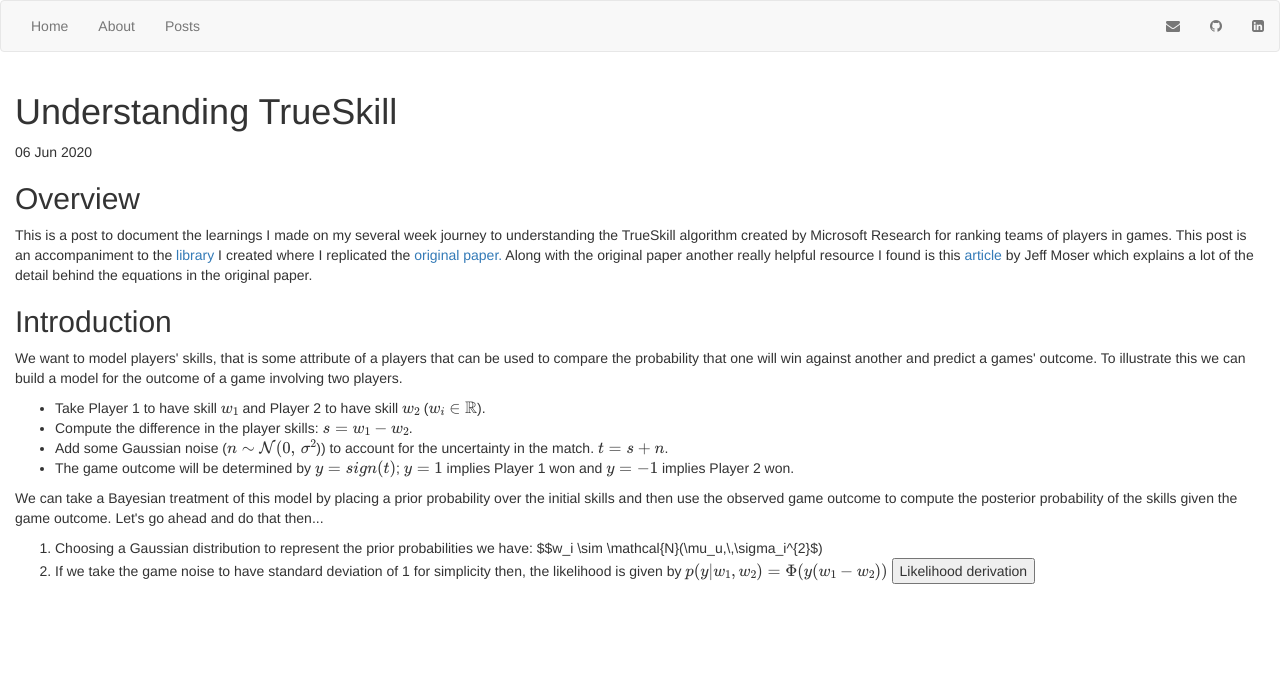
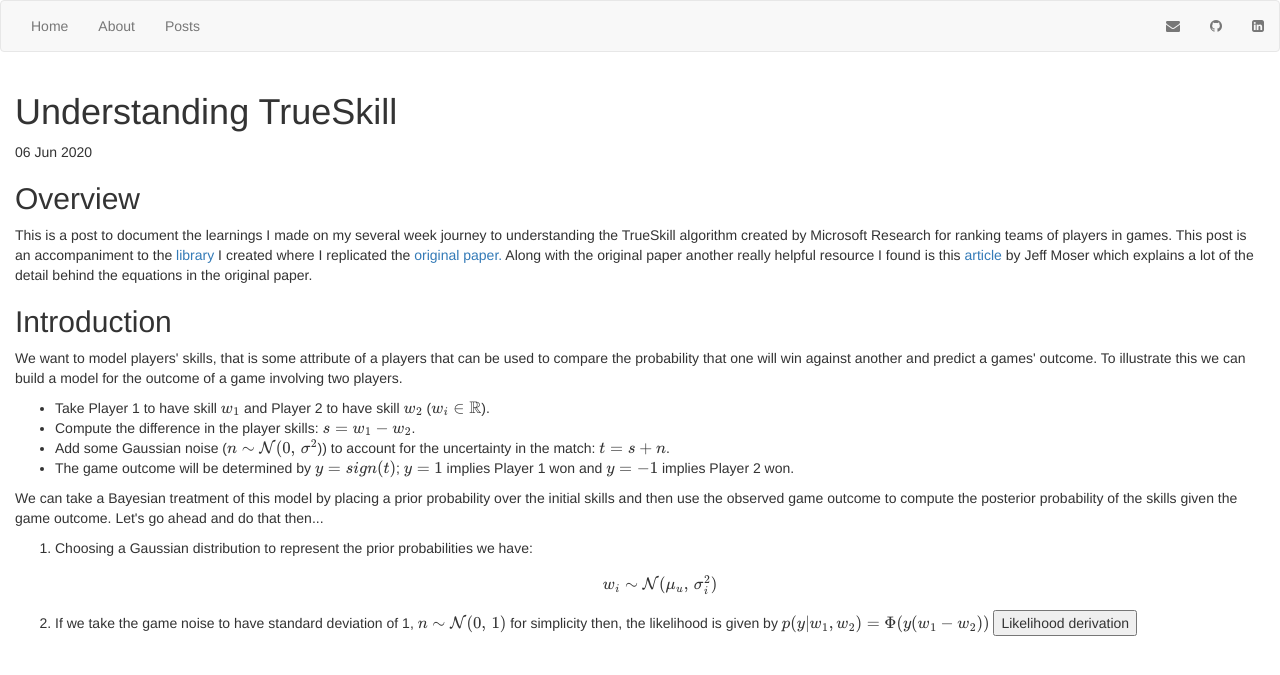
Before and after one commit to Nush395/Nush395.github.io, a Jekyll site: the page built from _posts/2020-06-06-true-skill.html, in a window 1280 px wide. Shown: the top 675 px of the page. Built offline with Jekyll 4.4.1, drawn with Linux system fonts in a browser that asks for light colours; formulas are drawn with MathJax 3.

Commit message:
Add intro equations.

```diff
--- a/_posts/2020-06-06-true-skill.html
+++ b/_posts/2020-06-06-true-skill.html
@@ -37,7 +37,7 @@ date: 2020-06-06
             Compute the difference in the player skills: $s = w_1 - w_2$.
         </li>
         <li>
-            Add some Gaussian noise ($n \sim \mathcal{N}(0,\,\sigma^{2}$)) to account for the uncertainty in the match.
+            Add some Gaussian noise ($n \sim \mathcal{N}(0,\,\sigma^{2}$)) to account for the uncertainty in the match:
             $t=s+n$.
         </li>
         <li>
@@ -52,17 +52,18 @@ date: 2020-06-06
     <ol>
         <li>
             Choosing a Gaussian distribution to represent the prior probabilities we have:
-            $$w_i \sim \mathcal{N}(\mu_u,\,\sigma_i^{2}$)
+            $$w_i \sim \mathcal{N}(\mu_u,\,\sigma_i^{2})$$
         </li>
         <li>
-            If we take the game noise to have standard deviation of 1 for simplicity then,
+            If we take the game noise to have standard deviation of 1, $n \sim \mathcal{N}(0,\,1)$ for simplicity then,
             the likelihood is given by $p(y|w_1,w_2) = \Phi(y(w_1-w_2))$
             <button data-toggle="collapse" data-target="#likelihood-derivation">Likelihood derivation</button>
             <div id="likelihood-derivation" class="collapse">
-                $$t = w_1 - w_2 + n,            p(t|w_1,w_2) = \matchcal{N}(w_1-w_2,\,1)$$
+                $$t = w_1 - w_2 + n \Rightarrow p(t|w_1,w_2) = \mathcal{N}(w_1-w_2,\,1)$$
                 As y is a binary variable let's work out each case:
                 $$p(y=1|w_1,w_2) = p(t>0|w_1,w_2) = \Phi(w_1-w_2)$$
-                $$p(y=-1|w_1,w_2) = p(t<0|w_1,w_2) = 1 - \Phi(w_1-w_2)
+                $$p(y=-1|w_1,w_2) = p(t<0|w_1,w_2) = 1 - \Phi(w_1-w_2) = \Phi(-(w_1-w_2))$$
+                $$\therefore p(y|w_1,w_2) = \Phi(y(w_1-w_2))$$
             </div>
         </li>
     </ol>
```
